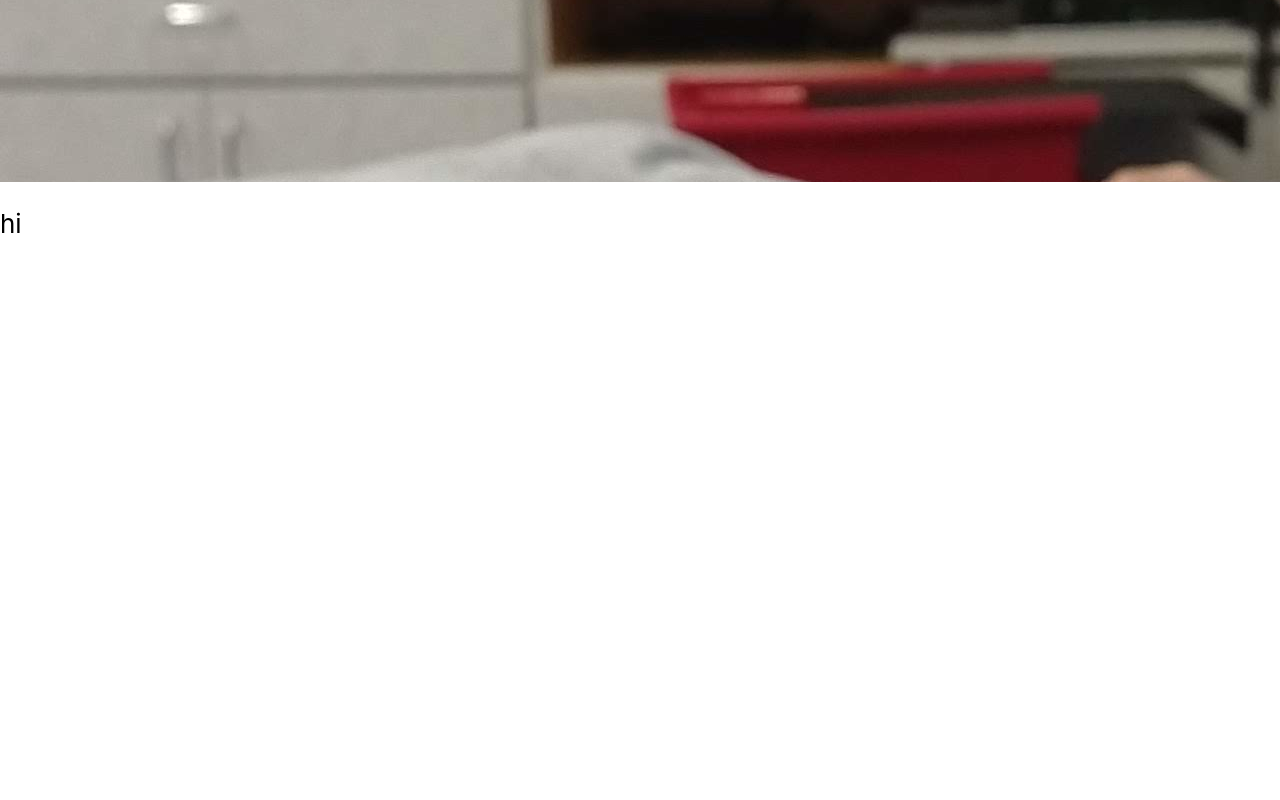
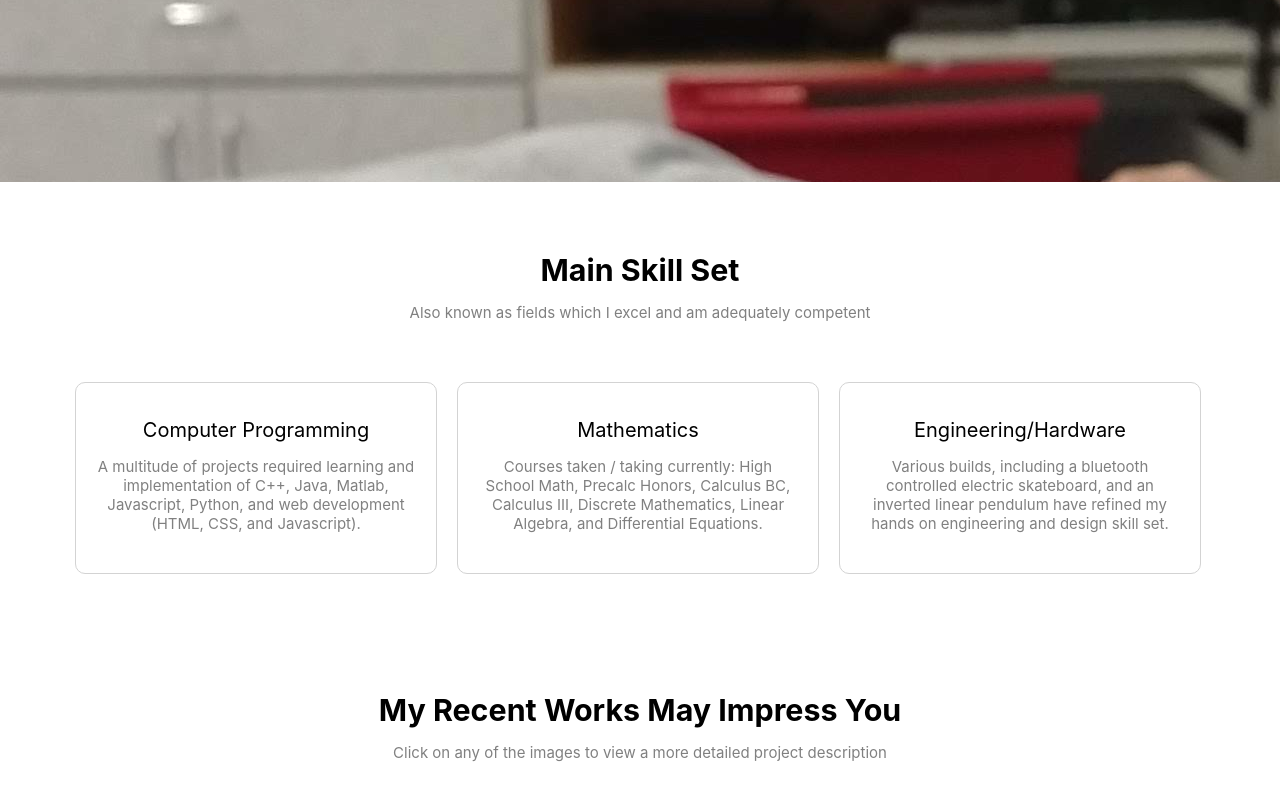
Before and after one commit to carwyn987/Portfolio_Website, a React (Create React App) app: page / in a window 1280 px wide. Shown: the part 618-1418 px from the top of the page. Before the commit the page ends 1000 px from the top, so only its background shows below. Built offline with nearby package versions, Linux system fonts and the light colour scheme.

Commit message:
Added skillset section on welcome page, fixed layer issue with headerbar

```diff
--- a/src/Components/Homepage.js
+++ b/src/Components/Homepage.js
@@ -2,6 +2,7 @@ import React from 'react';
 import backgroundPic from '../Images/Nelson2.jpg';
 import '../Stylesheets/Homepage.css';
 import Button from '@mui/material/Button';
+import InfoBox from './InfoBox'
 
 class Homepage extends React.Component{
     render() {
@@ -13,9 +14,22 @@ class Homepage extends React.Component{
                     <p id="introText">Welcome to my portfolio website. I am a sophomore at Stony Brook University, persuing a BS in computer science and a masters or PhD in a specialized subdivision such as data science or artificial intelligence. This website contains a variety of information about me, and details multiple projects I have completed. Enjoy! </p>
                     <Button href="#starterPage" id="getStarted" variant="outlined">Get Started!</Button>
                 </div>
-                <div id="firstScreen">
+                <div id="Skillset">
                     <a id="starterPage"></a>
-                    <p>hi</p>
+
+                    {/* MAIN SKILL SET SECTION */}
+                    <h3 className="sectionHeader">Main Skill Set</h3>
+                    <p className="sectionHeaderSubtext">Also known as fields which I excel and am adequately competent</p>
+                    <div id="skillInfoboxes">
+                        <InfoBox title="Computer Programming" description="A multitude of projects required learning and implementation of C++, Java, Matlab, Javascript, Python, and web development (HTML, CSS, and Javascript)."/>
+                        <InfoBox title="Mathematics" description="Courses taken / taking currently: High School Math, Precalc Honors, Calculus BC, Calculus III, Discrete Mathematics, Linear Algebra, and Differential Equations."/>
+                        <InfoBox title="Engineering/Hardware" description="Various builds, including a bluetooth controlled electric skateboard, and an inverted linear pendulum have refined my hands on engineering and design skill set."/>
+                    </div>
+
+                    {/* RECENT WORKS SECTION */}
+                    <h3 className="sectionHeader">My Recent Works May Impress You</h3>
+                    <p className="sectionHeaderSubtext">Click on any of the images to view a more detailed project description</p>
+
                 </div>
             </div>
         )
--- /dev/null
+++ b/src/Components/InfoBox.js
@@ -0,0 +1,15 @@
+import React from 'react';
+import '../Stylesheets/Infobox.css';
+
+class InfoBox extends React.Component{
+    render() {
+        return (
+            <div className="infobox">
+                <p className="infobox-title">{this.props.title}</p>
+                <p className="infobox-desc">{this.props.description}</p>
+            </div>
+        )
+    }
+}
+
+export default InfoBox;
--- a/src/Components/index.js
+++ b/src/Components/index.js
@@ -1,7 +1,9 @@
 import HeaderBar from './HeaderBar';
 import Homepage from './Homepage';
+import InfoBox from './InfoBox'
 
 export {
     HeaderBar,
-    Homepage
+    Homepage,
+    InfoBox
 }
--- a/src/Stylesheets/Header.css
+++ b/src/Stylesheets/Header.css
@@ -4,6 +4,7 @@
     min-height: 120px;
     min-width: 100vw;
     background-color: rgba(0,0,0,0.8);
+    z-index: 100;
 }
 
 /* SOCIAL MEDIA LINKS: Includes email, phone number. This is the top half of the header */
--- a/src/Stylesheets/Homepage.css
+++ b/src/Stylesheets/Homepage.css
@@ -14,8 +14,9 @@
     overflow: hidden
 }
 
-#firstScreen {
-    height: 200px;
+#Skillset {
+    height: 1000px;
+    width: 100%;
     position: absolute;
     color: black
 }
@@ -51,3 +52,24 @@
     font-size: 24px;
     margin-top: 100px;
 }
+
+.sectionHeader {
+    margin-top: 70px;
+    text-align: center;
+    margin-bottom: 0px;
+    width: 100%;
+}
+
+.sectionHeaderSubtext {
+    text-align: center;
+    color: gray;
+    font-size: 15px;
+    margin-bottom: 50px;
+}
+
+#skillInfoboxes {
+    margin-left: auto;
+    margin-right: auto;
+    width: 1150px;
+    height: 250px;
+}
--- /dev/null
+++ b/src/Stylesheets/Infobox.css
@@ -0,0 +1,27 @@
+.infobox {
+    width: 320px;
+    height: 150px;
+    border-radius: 10px;
+    border: lightgray 1px solid;
+    background-color: white;
+    margin: 10px;
+    padding: 20px;
+    transition: color 1s;
+    float: left;
+}
+
+.infobox:hover {
+    border: black 1px solid;
+    background-color: black;
+    color: #d1a221;
+}
+
+.infobox-title {
+    margin: 15px;
+    font-size: 20px;
+}
+
+.infobox-desc {
+    font-size: 15px;
+    color: gray;
+}
```
